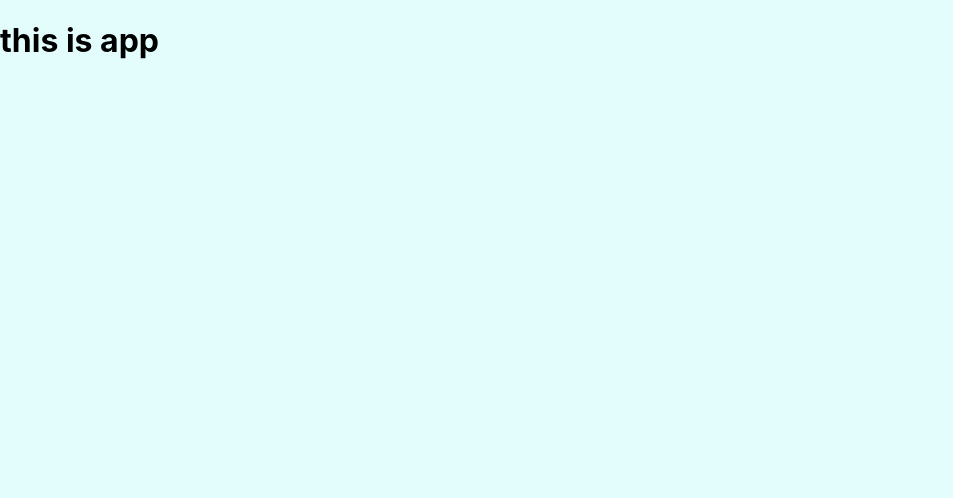
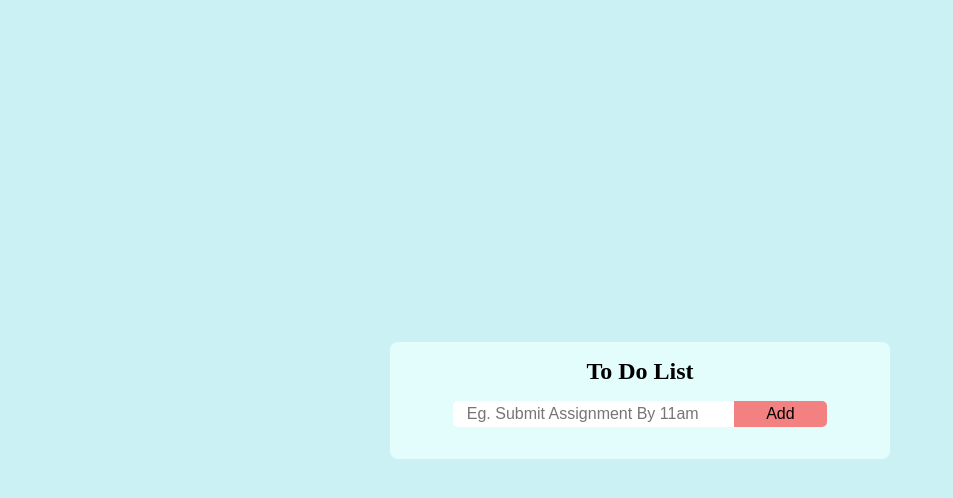
Before and after one commit to Who-codes/react-todo, a React (Create React App) app: page / in a window 1280 px wide. Shown: the top 498 px of the page, without its empty margins (0-953 px from the left). Built offline with nearby package versions, Linux system fonts and the light colour scheme.

Commit message:
form text state set with style

```diff
--- a/src/App.js
+++ b/src/App.js
@@ -1,5 +1,33 @@
+import { useState } from "react";
+
 function App() {
-  return <h1>this is app</h1>;
+  const [list, setList] = useState([]);
+  const [text, setText] = useState("");
+  const [alert, setAlert] = useState(false);
+  const [Edit, setEdit] = useState({ status: false, msg: "", type: "" });
+  const [editId, setEditId] = useState(null);
+
+  const handleSubmit = (e) => {
+    e.preventDefault();
+    console.log("hello");
+  };
+
+  return (
+    <div className="container">
+      <h2>to do list</h2>
+      <form onSubmit={handleSubmit}>
+        <input
+          type="text"
+          className="text"
+          placeholder="Eg. Submit Assignment By 11am"
+          value={text}
+          onChange={(e) => setText(e.target.value)}
+        />
+        <button className="add-btn">Add</button>
+      </form>
+      <section className="center"></section>
+    </div>
+  );
 }
 
 export default App;
--- a/src/index.css
+++ b/src/index.css
@@ -1,9 +1,58 @@
-body {
+*,
+*::before,
+*::after {
+  box-sizing: border-box;
   margin: 0;
-  font-family: -apple-system, BlinkMacSystemFont, "Segoe UI", "Roboto", "Oxygen",
-    "Ubuntu", "Cantarell", "Fira Sans", "Droid Sans", "Helvetica Neue",
-    sans-serif;
-  -webkit-font-smoothing: antialiased;
-  -moz-osx-font-smoothing: grayscale;
+  padding: 0;
+}
+
+#root {
+  height: 100vh;
+  display: grid;
+  grid-template-columns: 100%;
+  place-items: center;
+  background-color: #cbf1f5;
+}
+
+h2,
+h3,
+h4 {
+  text-transform: capitalize;
+}
+
+.container {
+  padding: 1rem;
   background-color: #e3fdfd;
+  width: 80%;
+  max-width: 500px;
+  text-align: center;
+  border-radius: 8px;
 }
+
+form {
+  padding: 1rem 0;
+}
+
+form > * {
+  font-size: inherit;
+  padding: 0.25em 0.75em;
+  border: none;
+}
+
+.text {
+  width: 60%;
+  border-radius: 5px 0 0 5px;
+  text-indent: 2px;
+}
+
+.add-btn {
+  width: 20%;
+  border-radius: 0 5px 5px 0;
+  background-color: #f38181;
+  transition: all 0.75s ease-in-out;
+}
+
+.add-btn:hover {
+  background-color: #333;
+  color: #fff;
+}
```
